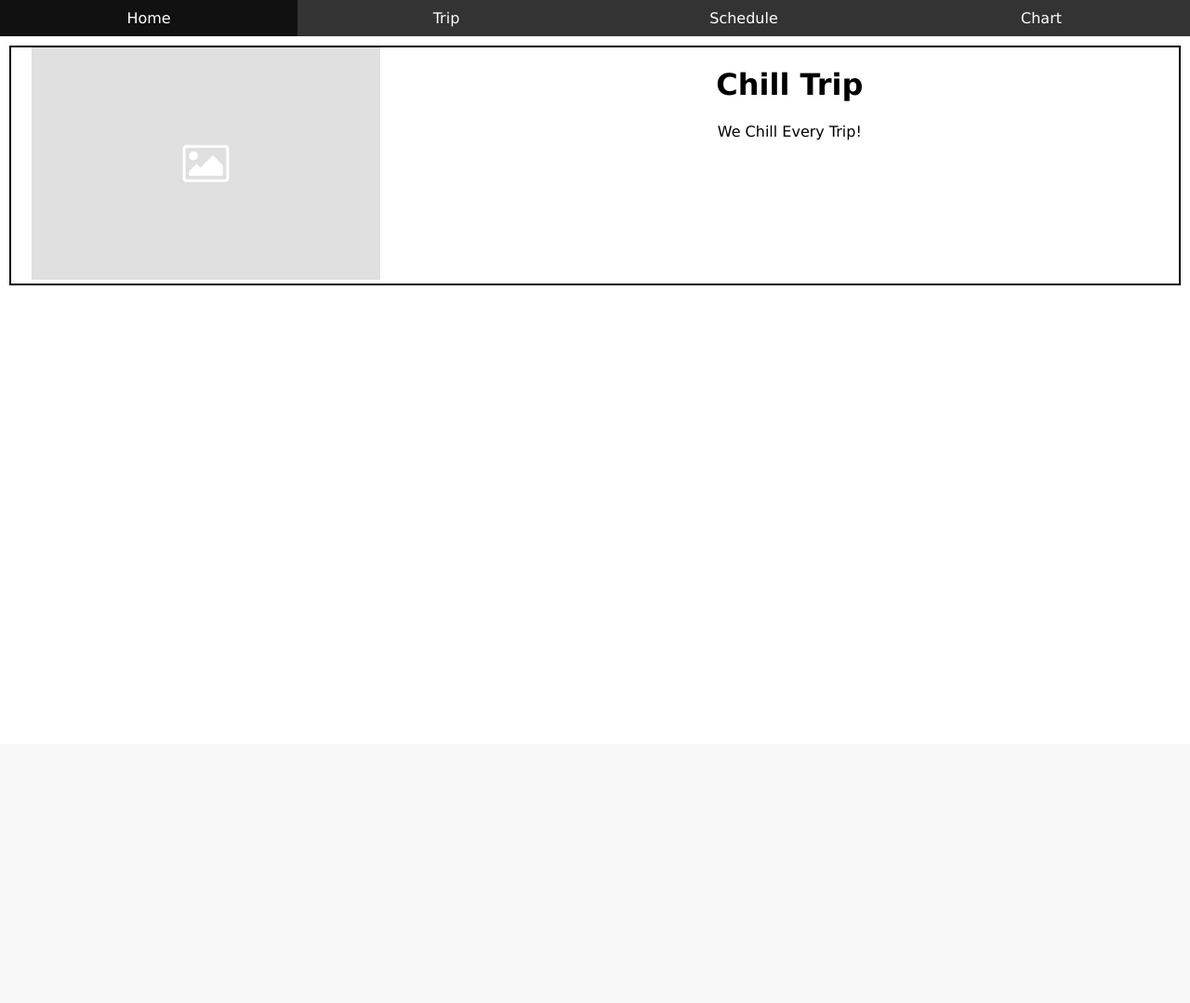
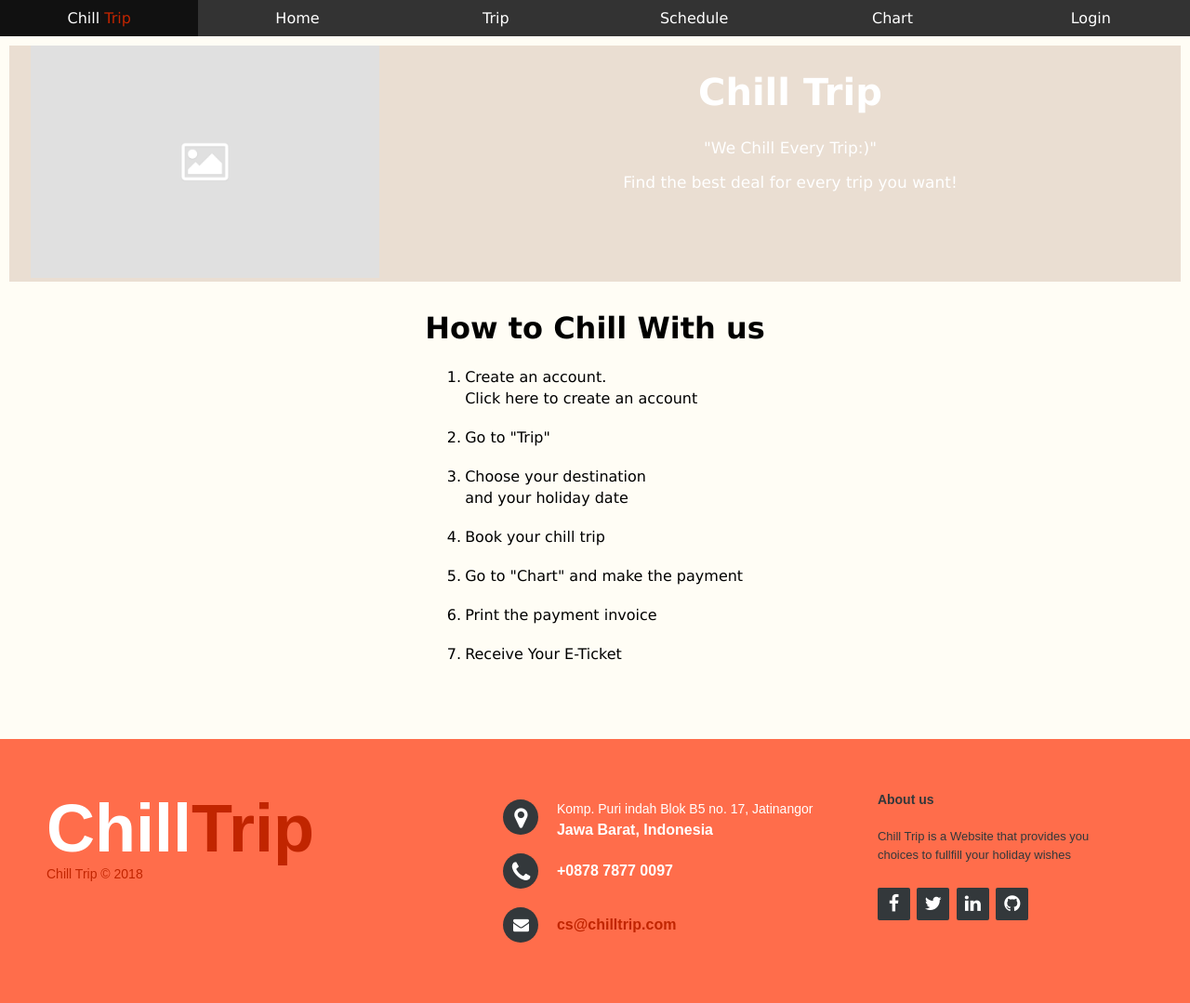
Before and after one commit to puls1r/ChillTrip, a PHP site: page /mainpage.html in a window 1280 px wide. Shown: the whole page at 93% size. Before the commit the page ends 307 px from the top, so only its background shows below. Run offline with PHP 8.4, Linux system fonts and the light colour scheme; some libraries are stand-ins or nearby versions.

Commit message:
edit mainpage

```diff
--- /dev/null
+++ b/assets/css/footer.css
@@ -0,0 +1,170 @@
+.footer-distributed{
+	background-color: #FF6d4b;
+	box-shadow: 0 1px 1px 0 rgba(0, 0, 0, 0.12);
+	box-sizing: border-box;
+	width: 100%;
+	text-align: left;
+	font: bold 16px sans-serif;
+
+	padding: 55px 50px;
+	margin-top: 80px;
+}
+
+.footer-distributed .footer-left,
+.footer-distributed .footer-center,
+.footer-distributed .footer-right{
+	display: inline-block;
+	vertical-align: top;
+}
+
+/* Footer left */
+
+.footer-distributed .footer-left{
+	width: 40%;
+}
+
+/* The company logo */
+
+.footer-distributed h3{
+	color:  #ffffff;
+	font: normal 36px , sans-serif;
+	font-size: 72px;
+	margin: 0;
+}
+
+.footer-distributed h3 span{
+	color:  #c12500;
+}
+
+/* Footer links */
+
+.footer-distributed .footer-links{
+	color:  #ffffff;
+	margin: 20px 0 12px;
+	padding: 0;
+}
+
+.footer-distributed .footer-links a{
+	display:inline-block;
+	line-height: 1.8;
+	text-decoration: none;
+	color:  inherit;
+}
+
+.footer-distributed .footer-company-name{
+	color:  #c12500;
+	font-size: 14px;
+	font-weight: normal;
+	margin: 0;
+}
+
+/* Footer Center */
+
+.footer-distributed .footer-center{
+	width: 35%;
+}
+
+.footer-distributed .footer-center i{
+	background-color:  #33383b;
+	color: #ffffff;
+	font-size: 25px;
+	width: 38px;
+	height: 38px;
+	border-radius: 50%;
+	text-align: center;
+	line-height: 42px;
+	margin: 10px 15px;
+	vertical-align: middle;
+}
+
+.footer-distributed .footer-center i.fa-envelope{
+	font-size: 17px;
+	line-height: 38px;
+}
+
+.footer-distributed .footer-center p{
+	display: inline-block;
+	color: #ffffff;
+	vertical-align: middle;
+	margin:0;
+}
+
+.footer-distributed .footer-center p span{
+	display:block;
+	font-weight: normal;
+	font-size:14px;
+	line-height:2;
+}
+
+.footer-distributed .footer-center p a{
+	color:  #c12500;
+	text-decoration: none;;
+}
+
+
+/* Footer Right */
+
+.footer-distributed .footer-right{
+	width: 20%;
+}
+
+.footer-distributed .footer-company-about{
+	line-height: 20px;
+	color:  #33383b;
+	font-size: 13px;
+	font-weight: normal;
+	margin: 0;
+}
+
+.footer-distributed .footer-company-about span{
+	display: block;
+	color:  #33383b;
+	font-size: 14px;
+	font-weight: bold;
+	margin-bottom: 20px;
+}
+
+.footer-distributed .footer-icons{
+	margin-top: 25px;
+}
+
+.footer-distributed .footer-icons a{
+	display: inline-block;
+	width: 35px;
+	height: 35px;
+	cursor: pointer;
+	background-color:  #33383b;
+	border-radius: 2px;
+
+	font-size: 20px;
+	color: #ffffff;
+	text-align: center;
+	line-height: 35px;
+
+	margin-right: 3px;
+	margin-bottom: 5px;
+}
+
+
+/* If you don't want the footer to be responsive, remove these media queries */
+
+@media (max-width: 880px) {
+
+	.footer-distributed{
+		font: bold 14px sans-serif;
+	}
+
+	.footer-distributed .footer-left,
+	.footer-distributed .footer-center,
+	.footer-distributed .footer-right{
+		display: block;
+		width: 100%;
+		margin-bottom: 40px;
+		text-align: center;
+	}
+
+	.footer-distributed .footer-center i{
+		margin-left: 0;
+	}
+
+}
--- a/assets/css/gaya.css
+++ b/assets/css/gaya.css
@@ -1,4 +1,6 @@
 body {
+	background-color: #fffdf5;
+	padding:0;
 	margin:0;
 	font-family: "Verdana", sans;
 }
@@ -24,9 +26,37 @@ body {
 	}
 .intro {
 	margin: 10px;
-	border: solid 2px;
+	background-color: #eaded2;
 }
 
 .intro div {
 	text-align:center;
 }
+
+.intro div h1{
+	font-weight: bold;
+	font-size: 40px;
+	color: white;
+}
+
+.intro div p{
+	font-size: 17px;
+	color: white;
+}
+
+.center {
+	display:block;
+	margin-left: auto;
+	margin-right: auto;
+	width: 50%;
+}
+
+.spacing {
+	border-collapse: separate;
+	border-spacing: 5px 10px;
+}
+.row table{
+	margin-left:auto;
+	margin-right:auto;
+	border-collapse:collapse;
+}
--- a/mainpage.html
+++ b/mainpage.html
@@ -4,20 +4,113 @@
 <title>Chill Trip</title>
 <link href="assets/bootstrap-4.1.3-dist/css/bootstrap-grid.css" rel="stylesheet" type="text/css">
 <link href="assets/css/gaya.css" rel="stylesheet" type="text/css">
+<link href="assets/css/footer.css" rel ="stylesheet" type="text/css">
+
+<link rel="stylesheet" href="http://maxcdn.bootstrapcdn.com/font-awesome/4.2.0/css/font-awesome.min.css">
+	<link href="http://fonts.googleapis.com/css?family=Cookie" rel="stylesheet" type="text/css">
 </head>
 
 <body>
-<div class="container-fluid" style="padding:0">
+<div class="container-fluid" style="padding:0;margin:0">
 	<div class="navbar row">
-		<div class="nav col-sm-3 col-xs-3 col-md-3 col-lg-3"><a style="padding:10px";>Home</a></div>
-		<div class="nav col-sm-3 col-xs-3 col-md-3 col-lg-3"><a style="padding:10px">Trip</a></div>
-		<div class="nav col-sm-3 col-xs-3 col-md-3 col-lg-3"><a style="padding:10px">Schedule</a></div>
-		<div class="nav col-sm-3 col-xs-3 col-md-3 col-lg-3"><a style="padding:10px">Chart</a></div>
+		<div class="nav col-sm-2 col-xs-2 col-md-2 col-lg-2" style="background-color:#ff6d4b;"><a style="padding:10px">Chill <span style="color:#c12500">Trip<span></a></div>
+		<div class="nav col-sm-2 col-xs-2 col-md-2 col-lg-2"><a style="padding:10px">Home</a></div>
+		<div class="nav col-sm-2 col-xs-2 col-md-2 col-lg-2"><a style="padding:10px">Trip</a></div>
+		<div class="nav col-sm-2 col-xs-2 col-md-2 col-lg-2"><a style="padding:10px">Schedule</a></div>
+		<div class="nav col-sm-2 col-xs-2 col-md-2 col-lg-2"><a style="padding:10px">Chart</a></div>
+		<div class="nav col-sm-2 col-xs-2 col-md-2 col-lg-2"><a style="padding:10px">Login</a></div>
 	</div>
 	<div class="intro row">
 	<div class="col-sm-4 col-xs-4 col-md-4 col-lg-4"><img src="assets/img/logo.png" alt="Logo" style="height:250px; width:250x;"></div>
-	<div class="text col-sm-8 col-xs-8 col-md-8 col-lg-8"><h1>Chill Trip</h1><p>We Chill Every Trip!</p></div>
+	<div class="text col-sm-8 col-xs-8 col-md-8 col-lg-8"><h1>Chill Trip</h1><p>"We Chill Every Trip:)"</p>
+	<p>Find the best deal for every trip you want!</p></div>
 	</div>
+	<div class="how row" style="margin:0">
+	<div class="col-sm-12 col-xs-12 col-md-12 col-lg-12" style="margin:0;"><h1 style="text-align:center">How to Chill With us</h1>
+	<table class="spacing" cellpadding="2px">
+	<tr>
+		<td>1. </td><td>Create an account.</td>
+	</tr>
+	<tr>
+		<td></td><td>Click here to create an account</td>
+	</tr>
+	<tr>
+		<td><br>2. </td><td><br>Go to "Trip"</td>
+	</tr>
+	<tr>
+		<td><br>3. </td><td><br>Choose your destination</td>
+	</tr>
+	<tr>
+		<td></td><td>and your holiday date</td>
+	</tr>
+	<tr>
+		<td><br>4. </td><td><br>Book your chill trip</td>
+	</tr>
+	<tr>
+		<td><br>5. </td><td><br>Go to "Chart" and make the payment</td>
+	</tr>
+	<tr>
+		<td><br>6. </td><td><br>Print the payment invoice</td>
+	</tr>
+	<tr>
+		<td><br>7. </td><td><br>Receive Your E-Ticket</td>
+	</tr>
+	</table>
+	</div>
+	</div>
+	<div class="row" style="margin:0">
+	<div class="col-sm-12 col-xs-12 col-md-12 col-lg-12" style="padding:0">
+	<footer class="footer-distributed">
+
+			<div class="footer-left">
+
+				<h3>Chill<span>Trip</span></h3>
+
+
+
+				<p class="footer-company-name">Chill Trip &copy; 2018</p>
+			</div>
+
+			<div class="footer-center">
+
+				<div>
+					<i class="fa fa-map-marker"></i>
+					<p><span>Komp. Puri indah Blok B5 no. 17, Jatinangor</span> Jawa Barat, Indonesia</p>
+				</div>
+
+				<div>
+					<i class="fa fa-phone"></i>
+					<p>+0878 7877 0097</p>
+				</div>
+
+				<div>
+					<i class="fa fa-envelope"></i>
+					<p><a href="mailto:cs@opentrip.com">cs@chilltrip.com</a></p>
+				</div>
+
+			</div>
+
+			<div class="footer-right">
+
+				<p class="footer-company-about">
+					<span>About us</span>
+					Chill Trip is a Website that provides you choices to fullfill your holiday wishes
+				</p>
+
+				<div class="footer-icons">
+
+					<a href="#"><i class="fa fa-facebook"></i></a>
+					<a href="#"><i class="fa fa-twitter"></i></a>
+					<a href="#"><i class="fa fa-linkedin"></i></a>
+					<a href="#"><i class="fa fa-github"></i></a>
+
+				</div>
+
+			</div>
+
+		</footer>
+		</div>
+		</div>
 </div>
 </body>
 
```
